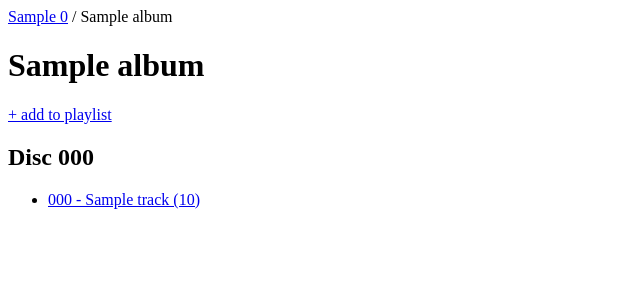
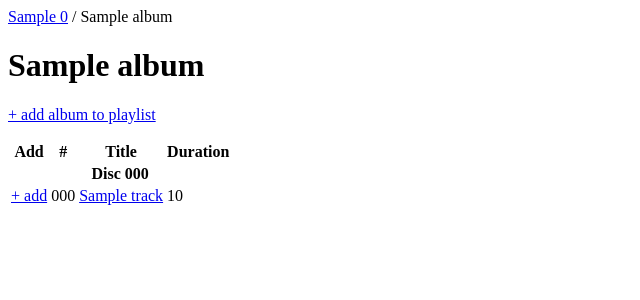
Before and after one commit to Menollo/menosic, a Django app: template menosic/music/templates/music/album_detail.html in a window 1280 px wide. Shown: the top 300 px of the page, without its empty margins (0-640 px from the left). Run offline with Django 3.2, Linux system fonts and the light colour scheme; the template is opened without the code that fills it: most values are stand-ins (such as "Sample title", 1, 10 or a date in 2020).

Commit message:
add single tracks

```diff
--- a/menosic/menosic/templates/base.html
+++ b/menosic/menosic/templates/base.html
@@ -133,6 +133,7 @@ function link_to_content() {
 function update_last_played() {
     $.get('/last_played/', function(data) {
         $('#last_played').html(data);
+        $('#meta a.to_content').click(link_to_content);
     });
 }
 
--- a/menosic/music/templates/music/album_detail.html
+++ b/menosic/music/templates/music/album_detail.html
@@ -1,16 +1,31 @@
 <a href="{{ album.artists.all.0.get_absolute_url }}">{{ album.artists.all.0.name }}</a> / {{ album.title }}
 
 <h1>{{ album.title }}</h1>
-<p><a class="to_playlist" href="{% url 'add_album' album.id %}">+ add to playlist</a></p>
-<ul>
+<p><a class="to_playlist" href="{% url 'add_album' album.id %}">+ add album to playlist</a></p>
+
+
+<table class="table table-hover">
+<thead>
+    <tr>
+        <th>Add</th>
+        <th>#</th>
+        <th>Title</th>
+        <th>Duration</th>
+    </tr>
+</thead>
+<tbody>
 {% for track in album.track_set.all %}
-    {% ifchanged %}
-        </ul>
-        <h2>Disc {{ track.discnumber }}</h2>
-        <ul>
+    {% ifchanged track.discnumber %}
+    <tr>
+        <th colspan="4">Disc {{ track.discnumber }}</th>
+    </tr>
     {% endifchanged %}
-    <li><a class="to_playlist" href="{% url 'play_album_track' track.id %}">{{ track.tracknumber }} - {{ track.title }} ({{ track.duration }})</a></li>
-{% empty %}
-    <li>No tracks for {{ album.name }}.</li>
+    <tr>
+        <td><a class="to_playlist" href="{% url 'add_track' track.id %}">+ add</a></td>
+        <td>{{ track.tracknumber }}</td>
+        <td><a class="to_playlist" href="{% url 'play_album_track' track.id %}">{{ track.title }}</a>
+        <td>{{ track.duration }}</td>
+    </tr>
 {% endfor %}
-</ul>
+</tbody>
+</table>
--- a/menosic/music/templates/music/last_played.html
+++ b/menosic/music/templates/music/last_played.html
@@ -3,8 +3,10 @@
 {% for last_played in object_list %}
 <p><b>{{ last_played.user }}</b></p>
 <p>
+<a href="{{ last_played.track.album.get_absolute_url }}" class="to_content">
 {{ last_played.track.artist }}<br/>
 {{ last_played.track.title }}
+</a>
 </p>
 
 <p>{{ last_played.minutes_ago }} minutes ago</p>
--- a/menosic/music/urls.py
+++ b/menosic/music/urls.py
@@ -17,6 +17,7 @@ urlpatterns = patterns('',
     url(r'^play_album_track/(?P<pk>\d+)/$', views.PlayAlbumTrack.as_view(), name='play_album_track'),
     url(r'^play_album_files/(?P<collection>\d+)/(?P<path>\w+)/$', views.PlayAlbumFiles.as_view(), name='play_album_files'),
     url(r'^add_album/(?P<pk>\d+)/$', views.AddAlbumToPlaylist.as_view(), name='add_album'),
+    url(r'^add_track/(?P<pk>\d+)/$', views.AddTrackToPlaylist.as_view(), name='add_track'),
     url(r'^client/(?P<pk>\d+)/$', views.PlayerJSON.as_view(), name='client'),
 
     url(r'^file/(?P<pk>\d+)/$', views.TrackView.as_view(), name='track'),
```
Also changed, not shown: menosic/music/models.py (+12 -2 lines), menosic/music/views.py (+8 -0 lines).
